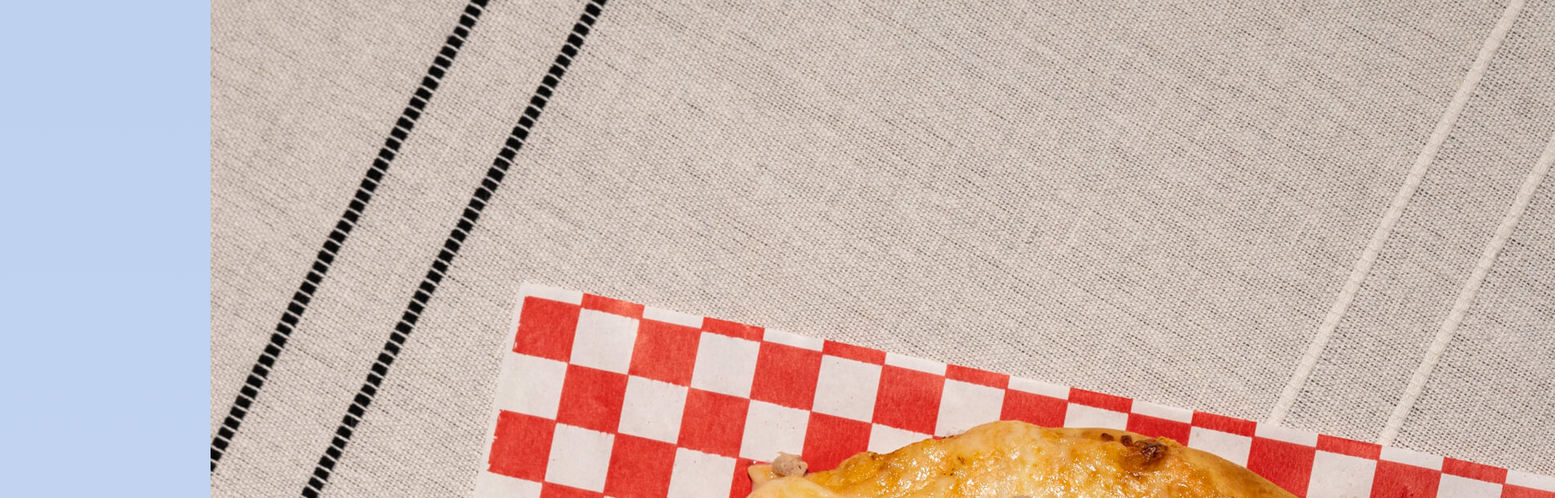
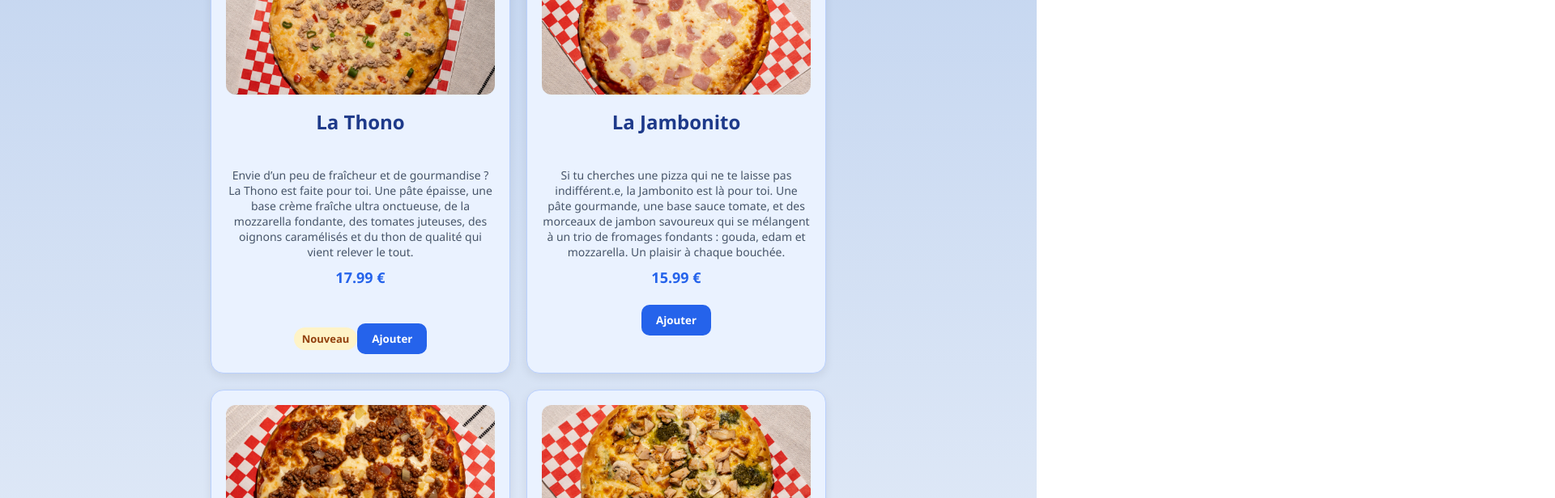
Before and after one commit to IllusionSoul0/pizza-de-la-mama, a Vue app: page /menu in a window 1280 px wide. Shown: the part 320-936 px from the top of the page at 81% size, 1920 px wide, since content can reach past the window. Built offline with nearby package versions, Linux system fonts and the light colour scheme.

Commit message:
style:Menu page and Components

```diff
--- a/src/components/DishItem.vue
+++ b/src/components/DishItem.vue
@@ -1,10 +1,10 @@
 <template>
-  <div>
+  <div class="dish-card">
     <img :src="pathToImage" :alt="dish.name" />
-    <h3>{{ dish.name }}</h3>
-    <p>{{ dish.description }}</p>
-    <p>{{ dish.cost }} €</p>
-    <p v-if="dish.new">Nouveau</p>
+    <h2>{{ dish.name }}</h2>
+    <p class="description">{{ dish.description }}</p>
+    <p class="price">{{ dish.cost }} €</p>
+    <p v-if="dish.new" class="new-badge">Nouveau</p>
 
     <slot></slot>
 
@@ -29,3 +29,90 @@ const pathToImage = computed(() => {
 
 const emit = defineEmits(["addToCart"]);
 </script>
+
+<style>
+.dish-card {
+  background: #eaf2ff;
+  border: 1px solid #b9d0ff;
+  border-radius: 16px;
+
+  padding: 18px;
+  text-align: center;
+
+  box-shadow: 0 4px 12px rgba(0, 0, 0, 0.08);
+
+  transition: all 0.25s ease;
+}
+
+.dish-card:hover {
+  transform: translateY(-4px);
+  box-shadow: 0 10px 22px rgba(0, 0, 0, 0.15);
+}
+
+.dish-card img {
+  width: 100%;
+  height: 180px;
+  object-fit: cover;
+
+  border-radius: 12px;
+  margin-bottom: 12px;
+}
+
+.dish-card h2 {
+  color: #1e3a8a;
+  margin-bottom: 8px;
+}
+
+.description {
+  color: #475569;
+  font-size: 14px;
+  min-height: 40px;
+}
+
+.price {
+  font-size: 18px;
+  font-weight: bold;
+  color: #2563eb;
+  margin: 10px 0;
+}
+
+.new-badge {
+  display: inline-block;
+
+  background: #fef3c7;
+  color: #92400e;
+
+  padding: 5px 10px;
+  border-radius: 999px;
+
+  font-size: 13px;
+  font-weight: bold;
+
+  margin-bottom: 10px;
+}
+
+.dish-card button {
+  margin-top: 12px;
+
+  background: #2563eb;
+  color: white;
+
+  border: none;
+  padding: 10px 18px;
+  border-radius: 10px;
+
+  font-weight: bold;
+  cursor: pointer;
+
+  transition: all 0.2s ease;
+}
+
+.dish-card button:hover {
+  background: #1d4ed8;
+  transform: scale(1.05);
+}
+
+.dish-card button:active {
+  transform: scale(0.97);
+}
+</style>
--- a/src/pages/CartPage.vue
+++ b/src/pages/CartPage.vue
@@ -52,7 +52,7 @@ function order() {
     }, 2000);
     return;
   }
-  orders.value.push({
+  orders.value.unshift({
     id: Date.now(),
     dishs: [...cart.value],
     ready: false,
--- a/src/pages/MenuPage.vue
+++ b/src/pages/MenuPage.vue
@@ -1,9 +1,12 @@
 <template>
   <main>
     <h1 class="title">Notre Menu</h1>
-    <DishItem v-for="dish in menu" :key="dish.id" :dish="dish" @addToCart="addToCart">
-      <span v-if="getDishQuantity(dish.id) > 0">Dans le panier : {{ getDishQuantity(dish.id) }}</span>
-    </DishItem>
+
+    <div class="menu-grid">
+      <DishItem v-for="dish in menu" :key="dish.id" :dish="dish" @addToCart="addToCart">
+        <span v-if="getDishQuantity(dish.id) > 0" class="cart-badge">Dans le panier : {{ getDishQuantity(dish.id) }}</span>
+      </DishItem>
+    </div>
 
     <Toast v-if="showToast" :message="message" />
   </main>
@@ -44,3 +47,25 @@ function getDishQuantity(id) {
   return item ? item.quantity : 0;
 }
 </script>
+
+<style>
+.menu-grid {
+  display: grid;
+  grid-template-columns: repeat(auto-fit, minmax(260px, 1fr));
+  gap: 20px;
+}
+
+.cart-badge {
+  display: inline-block;
+  margin-top: 10px;
+
+  background: #dbeafe;
+  color: #1e3a8a;
+
+  padding: 6px 10px;
+  border-radius: 999px;
+
+  font-size: 13px;
+  font-weight: bold;
+}
+</style>
```
